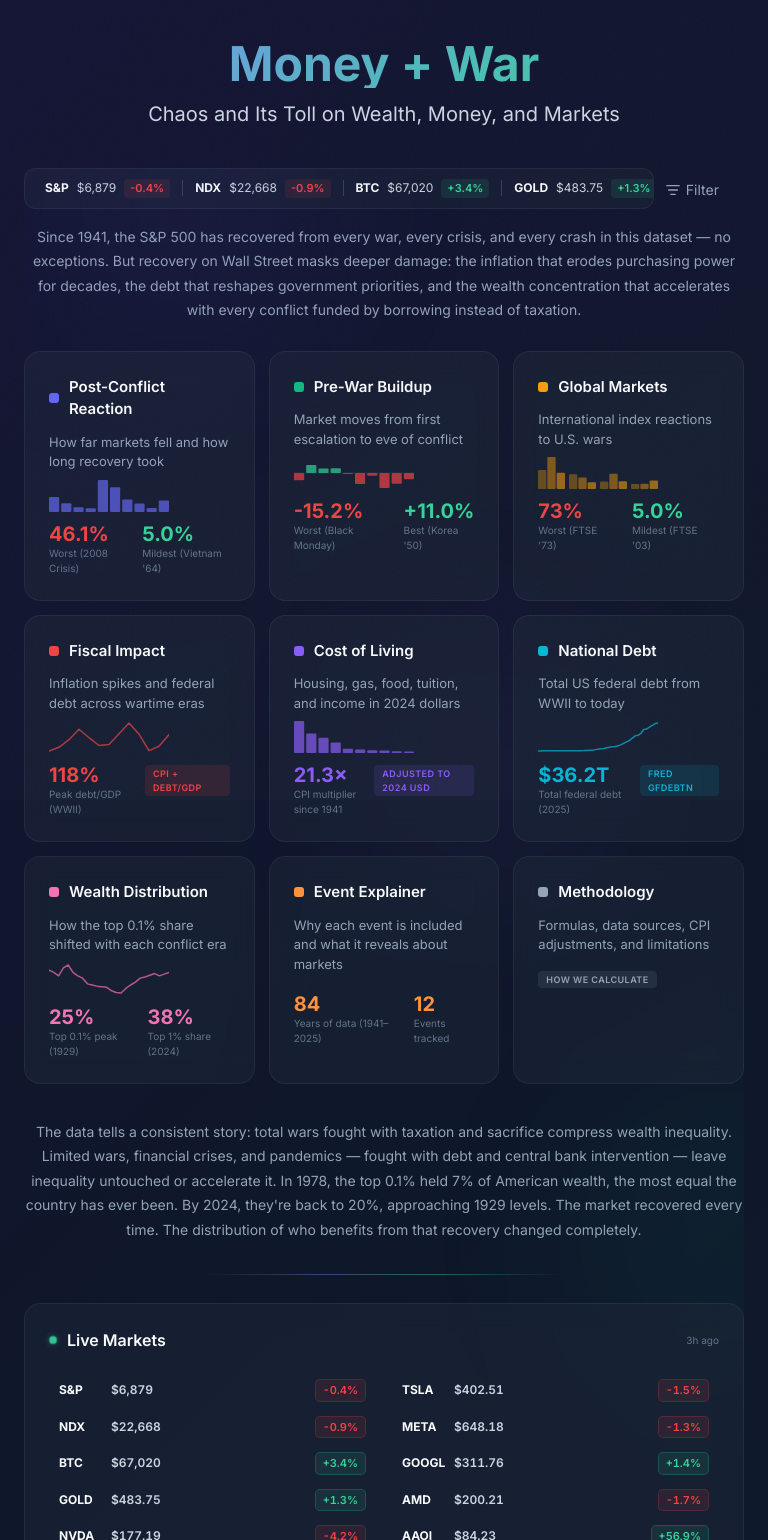
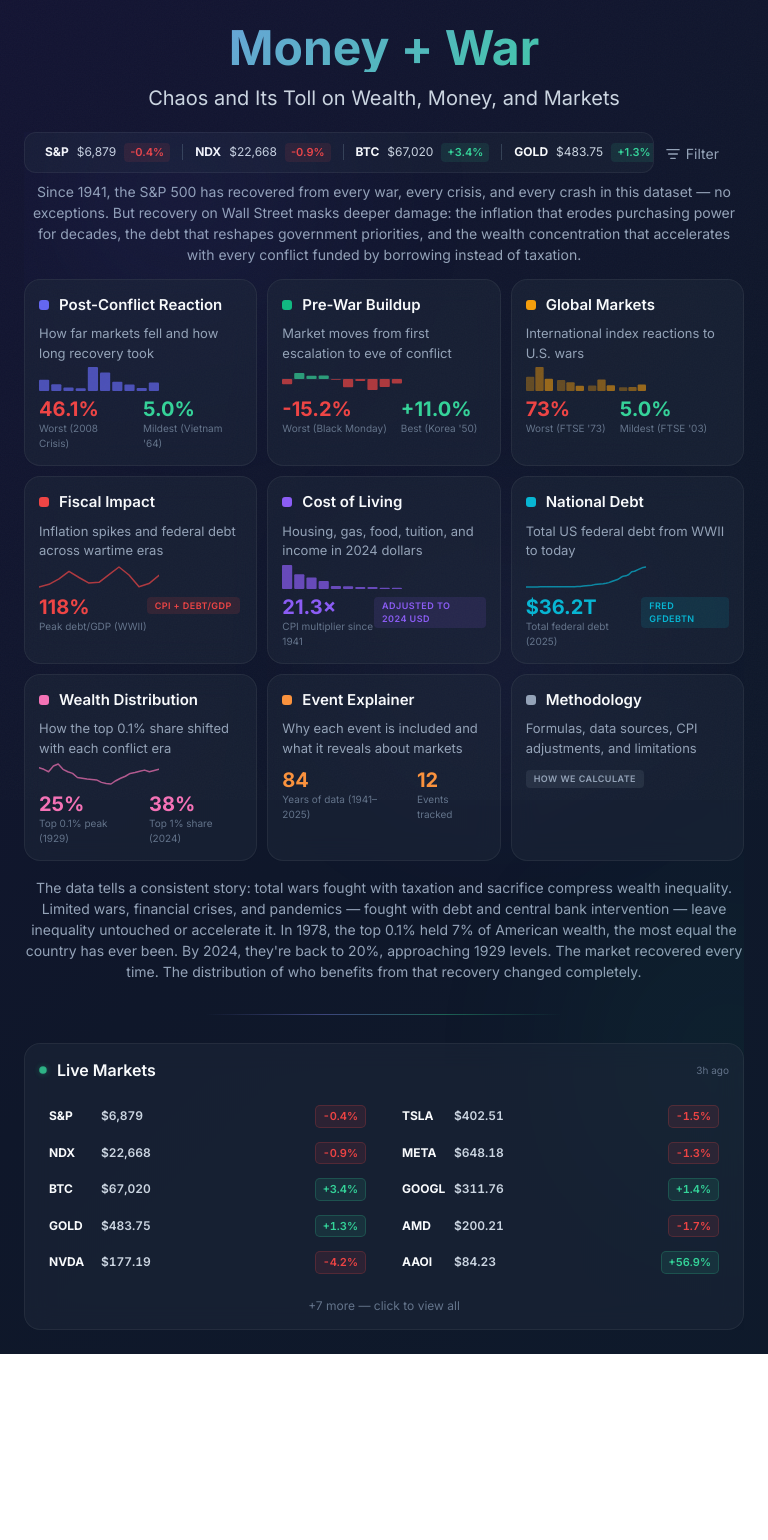
Before and after one commit to azaidi06/fin, a React (Vite) app in the folder war-markets-react/: page / in a window 768 px wide. Shown: the top 1540 px of the page. After the commit the page ends 1354 px from the top, so only its background shows below. Built offline with nearby package versions, Linux system fonts and the light colour scheme.

Commit message:
update landing page card heights

```diff
--- a/war-markets-react/src/App.jsx
+++ b/war-markets-react/src/App.jsx
@@ -185,7 +185,7 @@ function AppInner() {
   const filteredNasdaq = filterData(nasdaqData);
 
   return (
-    <div className="min-h-screen px-4 py-10 sm:px-6 lg:px-8" style={{ color: "#F8FAFC" }}>
+    <div className="page-root min-h-screen px-4 py-10 sm:px-6 lg:px-8" style={{ color: "#F8FAFC" }}>
       <div className="max-w-[960px] mx-auto">
         <Header compact={activeTab === "home"} onGoHome={activeTab !== "home" ? goHome : undefined} />
 
--- a/war-markets-react/src/components/Header.jsx
+++ b/war-markets-react/src/components/Header.jsx
@@ -25,7 +25,7 @@ export default function Header({ compact, onGoHome }) {
   }, [compact]);
 
   return (
-    <header className="text-center mb-10">
+    <header className="text-center mb-10 page-header">
       <h1
         className="animated-gradient-text text-4xl sm:text-5xl font-bold mb-3"
         onClick={onGoHome}
--- a/war-markets-react/src/components/HomePage.jsx
+++ b/war-markets-react/src/components/HomePage.jsx
@@ -2,6 +2,20 @@ import { useState, useEffect, useRef, useMemo } from "react";
 import { sp500Data, preWarData, globalMarketsData, costOfLivingData, totalDebtData, buildCpiChartData } from "../data/warData";
 import { wealthTimeSeries } from "../data/wealthData";
 import { useEventToggle } from "../context/EventToggleContext";
+
+/* ── Tablet detection hook ── */
+function useIsTablet() {
+  const [t, setT] = useState(
+    () => typeof window !== 'undefined' && window.innerWidth >= 601 && window.innerWidth <= 1024
+  );
+  useEffect(() => {
+    const mq = window.matchMedia('(min-width: 601px) and (max-width: 1024px)');
+    const h = (e) => setT(e.matches);
+    mq.addEventListener('change', h);
+    return () => mq.removeEventListener('change', h);
+  }, []);
+  return t;
+}
 
 /* ── AnimatedStat: counts from 0 to final value ── */
 
@@ -175,9 +189,9 @@ function GroupedBarSparkline({ groups, color, width = 120, height = 32, animated
 }
 
 /* ── Card sparkline map ── */
-function CardSparkline({ id, color, filterData, activeConflicts }) {
+function CardSparkline({ id, color, filterData, activeConflicts, isTablet }) {
   const w = 120;
-  const h = 32;
+  const h = isTablet ? 24 : 32;
 
   const reactionValues = useMemo(() => filterData(sp500Data).map(d => d.decline), [filterData]);
   const buildupValues = useMemo(() => filterData(preWarData).map(d => d.spChange), [filterData]);
@@ -527,6 +541,7 @@ export { formatPrice, timeAgo, useMarketData };
 export default function HomePage({ onSelect }) {
   const { filterData, activeConflicts } = useEventToggle();
   const { assets, updatedAt, loading } = useMarketData();
+  const isTablet = useIsTablet();
 
   return (
     <div style={{ maxWidth: 900, margin: "0 auto", position: "relative", overflow: "hidden" }}>
@@ -539,7 +554,7 @@ export default function HomePage({ onSelect }) {
       <TickerStrip assets={assets} updatedAt={updatedAt} loading={loading} />
 
       {/* Intro paragraph */}
-      <p style={{
+      <p className="landing-intro" style={{
         fontSize: 14,
         color: "#94A3B8",
         lineHeight: 1.75,
@@ -596,7 +611,7 @@ export default function HomePage({ onSelect }) {
             {/* Sparkline */}
             {c.id !== "methodology" && (
               <div style={{ marginTop: -4, marginBottom: -4 }}>
-                <CardSparkline id={c.id} color={c.color} filterData={filterData} activeConflicts={activeConflicts} />
+                <CardSparkline id={c.id} color={c.color} filterData={filterData} activeConflicts={activeConflicts} isTablet={isTablet} />
               </div>
             )}
 
@@ -629,12 +644,12 @@ export default function HomePage({ onSelect }) {
       </div>
 
       {/* Conclusion */}
-      <div style={{
+      <div className="landing-conclusion" style={{
         maxWidth: 720,
         margin: "36px auto 0",
         textAlign: "center",
       }}>
-        <p style={{
+        <p className="landing-conclusion-text" style={{
           fontSize: 14,
           color: "#94A3B8",
           lineHeight: 1.75,
--- a/war-markets-react/src/index.css
+++ b/war-markets-react/src/index.css
@@ -241,3 +241,15 @@ body::after {
     grid-template-columns: 1fr;
   }
 }
+
+/* ── Tablet portrait: vertical compression (601px–1024px) ── */
+@media (min-width: 601px) and (max-width: 1024px) {
+  .page-root         { padding-top: 24px !important; padding-bottom: 24px !important; }
+  .page-header       { margin-bottom: 20px !important; }
+  .ticker-strip      { margin-bottom: 8px; }
+  .bento-grid        { gap: 10px; }
+  .glass-card        { padding: 14px; gap: 8px; }
+  .landing-intro     { margin-bottom: 14px !important; line-height: 1.5 !important; }
+  .landing-conclusion      { margin-top: 16px !important; }
+  .landing-conclusion-text { line-height: 1.5 !important; }
+}
```
